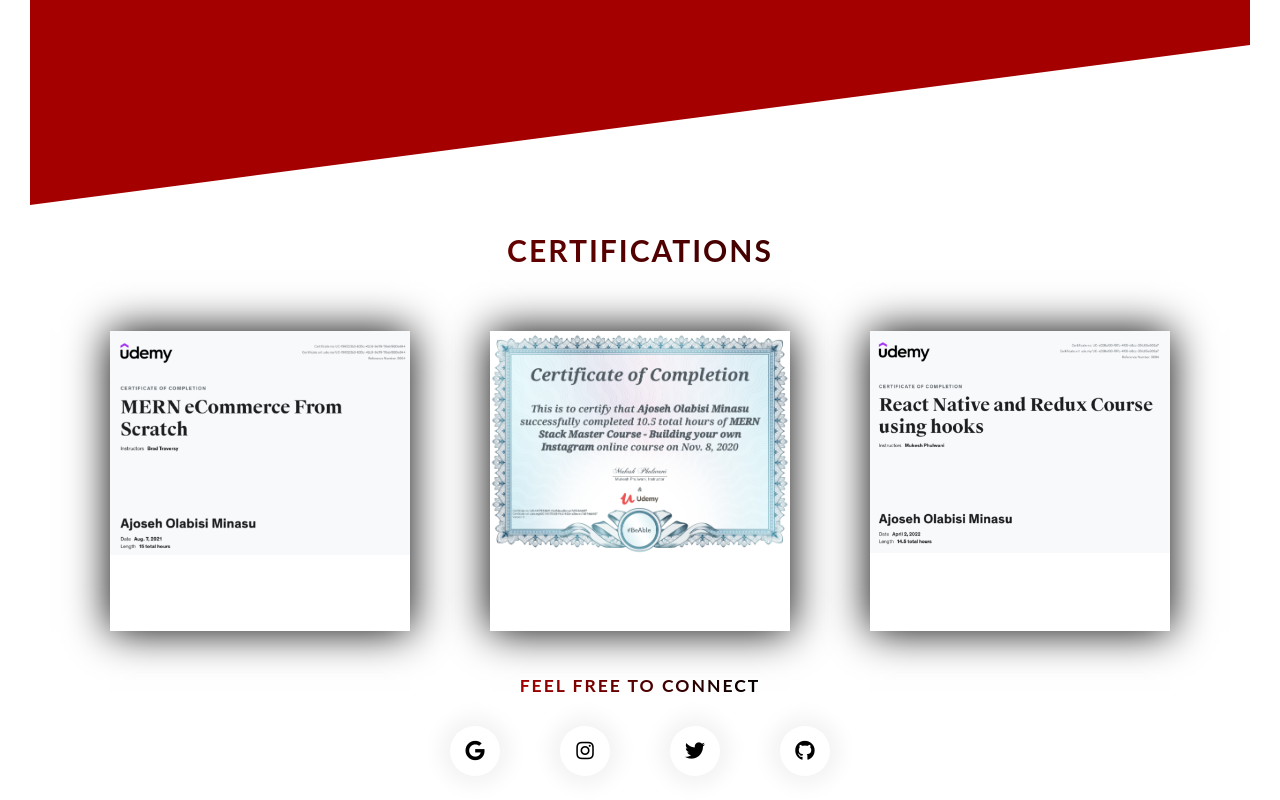
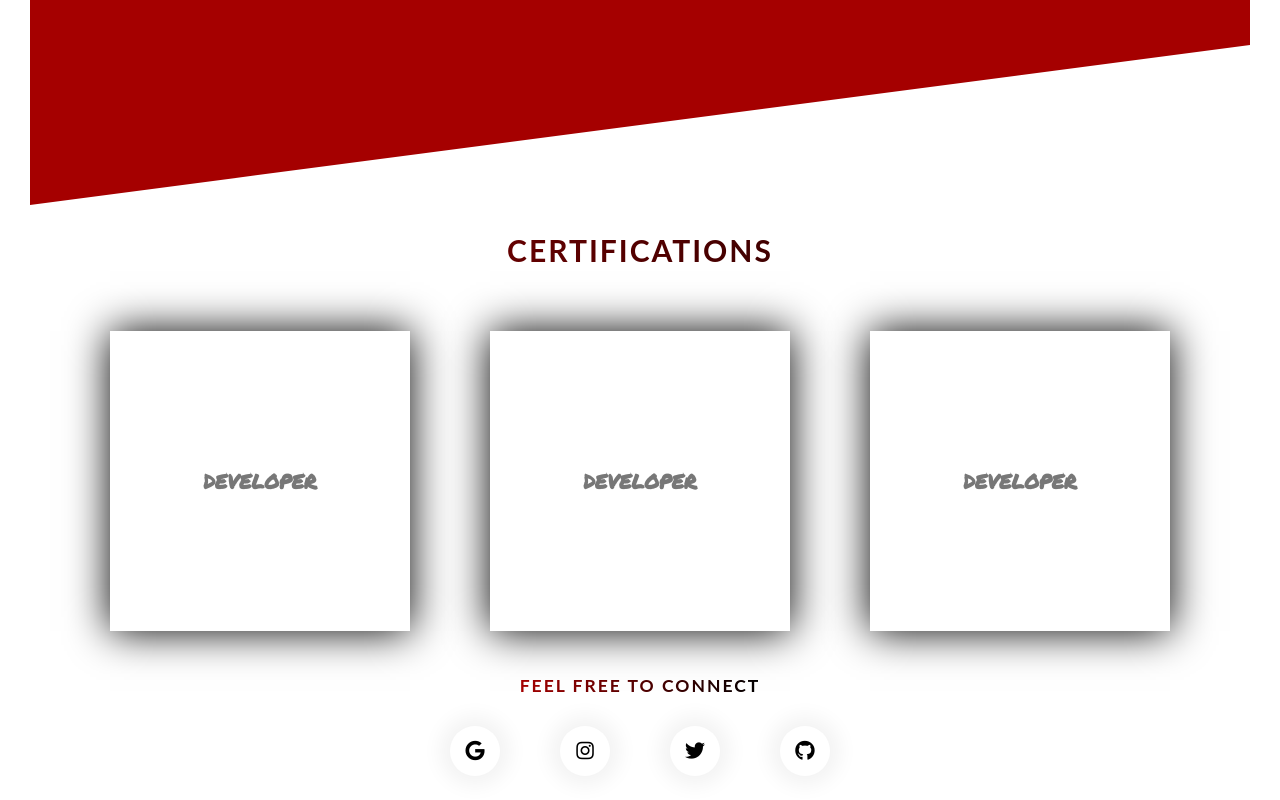
Before and after one commit to Olabisim/MY_PORTFOLIO, a React (Create React App) app: page /certify in a window 1280 px wide. Shown: the part 585-1385 px from the top of the page. Built offline with nearby package versions, Linux system fonts and the light colour scheme.

Commit message:
images removed in certtifications component

```diff
--- a/public/index.html
+++ b/public/index.html
@@ -3,7 +3,7 @@
   <head>
     <meta charset="utf-8" />
     <link rel="icon" href="%PUBLIC_URL%/favicon.ico" />
-    <meta name="viewport" content="width=device-width, initial-scale=0.8" />
+    <meta name="viewport" content="width=device-width, initial-scale=0.85" />
     <meta name="theme-color" content="#a50000" />
     <meta
       name="description"
--- a/src/screens/Certifications.js
+++ b/src/screens/Certifications.js
@@ -14,19 +14,16 @@
                         </h2>
                         <div className='certify_main'>
                                 <div className="certify_card">
-                                        <img src="../../cert2.PNG" alt="second_cert" />
                                         <div className="certify_text">
                                         <h1>DEVELOPER</h1>
                                         </div>
                                 </div>
                                 <div className="certify_card">
-                                        <img src="../../cert1.PNG" alt="first_cert" />
                                         <div className="certify_text">
                                                 <h1>DEVELOPER</h1>
                                         </div>
                                 </div>
                                 <div className="certify_card">
-                                        <img src="../../cert3.PNG" alt="third_cert" />
                                         <div className="certify_text">
                                                 <h1>DEVELOPER</h1>
                                         </div>
```
